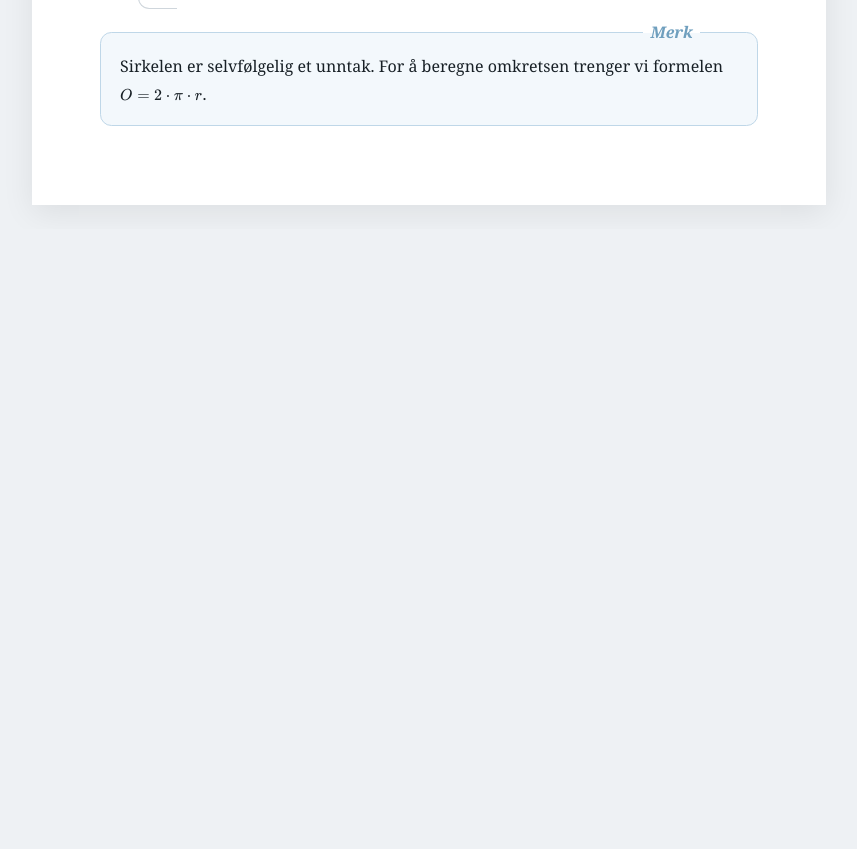
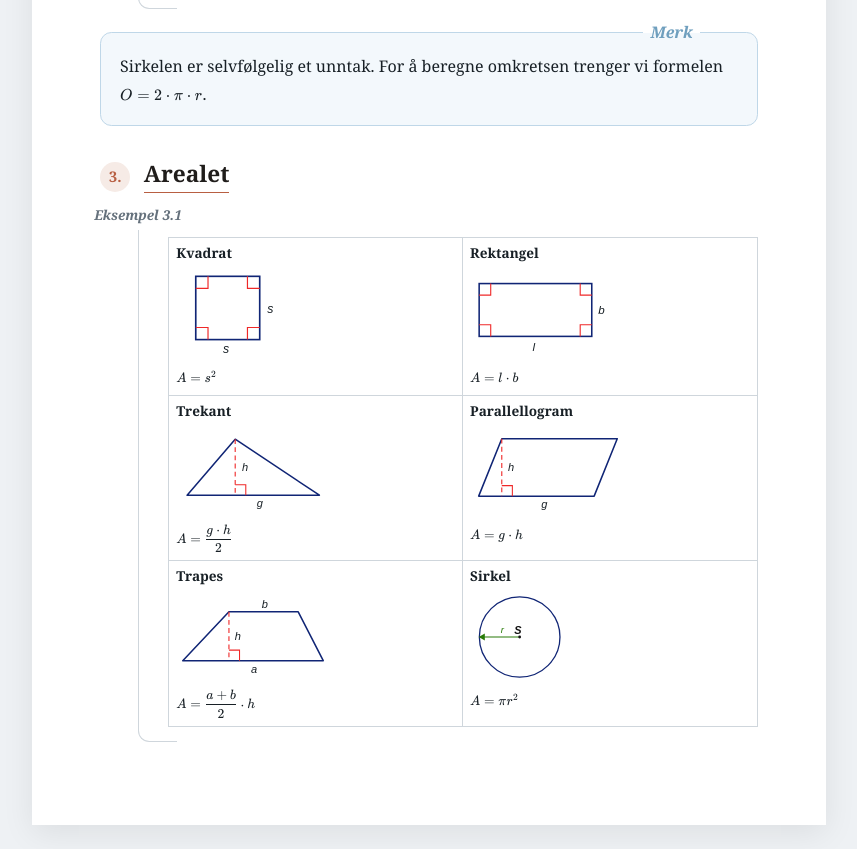
Before and after one commit to MickaelDutfoy/undervisning, a plain HTML site: page matematikk/1p-y/05-geometri/index.html in a window 1280 px wide. Shown: the part 2037-2886 px from the top of the page, without its empty margins (211-1068 px from the left). Before the commit the page ends 2266 px from the top, so only its background shows below. Drawn offline with nearby package versions, Linux system fonts and the light colour scheme.

Commit message:
Geometri: add area reference table with matching SVG figures

```diff
--- a/matematikk/1p-y/05-geometri/index.html
+++ b/matematikk/1p-y/05-geometri/index.html
@@ -173,6 +173,56 @@
           </p>
         </div>
       </section>
+
+      <section>
+        <div class="section-start">
+          <h2>
+            <span class="section-number">3.</span>
+            <u>Arealet</u>
+          </h2>
+        </div>
+
+        <div class="example" data-label="Eksempel 3.1">
+          <div role="group" aria-label="Arealformler for geometriske figurer" style="width:100%;border:1px solid #cfd6dc;background:#fff;font-size:85%;">
+            <div style="display:grid;grid-template-columns:repeat(2,minmax(0,1fr));border-bottom:1px solid #cfd6dc;">
+              <div style="min-width:0;padding:6px 7px 8px;break-inside:avoid;border-right:1px solid #cfd6dc;">
+                <p style="margin:0 0 5px;font-weight:700;line-height:1.35;">Kvadrat</p>
+                <img src="./assets/figure-3.1.svg" alt="Kvadrat med sider merket s og fire rette vinkler" style="display:block;width:40%;max-width:184px;height:92px;object-fit:contain;object-position:left center;" />
+                <p style="margin:7px 0 0;line-height:1.5;">\(A=s^2\)</p>
+              </div>
+              <div style="min-width:0;padding:6px 7px 8px;break-inside:avoid;">
+                <p style="margin:0 0 5px;font-weight:700;line-height:1.35;">Rektangel</p>
+                <img src="./assets/figure-3.2.svg" alt="Rektangel med lengde l, bredde b og fire rette vinkler" style="display:block;width:52%;max-width:184px;height:92px;object-fit:contain;object-position:left center;" />
+                <p style="margin:7px 0 0;line-height:1.5;">\(A=l\cdot b\)</p>
+              </div>
+            </div>
+            <div style="display:grid;grid-template-columns:repeat(2,minmax(0,1fr));border-bottom:1px solid #cfd6dc;">
+              <div style="min-width:0;padding:6px 7px 8px;break-inside:avoid;border-right:1px solid #cfd6dc;">
+                <p style="margin:0 0 5px;font-weight:700;line-height:1.35;">Trekant</p>
+                <img src="./assets/figure-3.3.svg" alt="Trekant med grunnlinje g og høyde h tegnet inn vinkelrett på grunnlinjen" style="display:block;width:55%;max-width:195px;height:92px;object-fit:contain;object-position:left center;" />
+                <p style="margin:7px 0 0;line-height:1.5;">\(A=\dfrac{g\cdot h}{2}\)</p>
+              </div>
+              <div style="min-width:0;padding:6px 7px 8px;break-inside:avoid;">
+                <p style="margin:0 0 5px;font-weight:700;line-height:1.35;">Parallellogram</p>
+                <img src="./assets/figure-3.4.svg" alt="Parallellogram med grunnlinje g og vinkelrett høyde h" style="display:block;width:55%;max-width:195px;height:92px;object-fit:contain;object-position:left center;" />
+                <p style="margin:7px 0 0;line-height:1.5;">\(A=g\cdot h\)</p>
+              </div>
+            </div>
+            <div style="display:grid;grid-template-columns:repeat(2,minmax(0,1fr));">
+              <div style="min-width:0;padding:6px 7px 8px;break-inside:avoid;border-right:1px solid #cfd6dc;">
+                <p style="margin:0 0 5px;font-weight:700;line-height:1.35;">Trapes</p>
+                <img src="./assets/figure-3.5.svg" alt="Trapes med parallelle sider a og b og vinkelrett høyde h" style="display:block;width:55%;max-width:195px;height:92px;object-fit:contain;object-position:left center;" />
+                <p style="margin:7px 0 0;line-height:1.5;">\(A=\dfrac{a+b}{2}\cdot h\)</p>
+              </div>
+              <div style="min-width:0;padding:6px 7px 8px;break-inside:avoid;">
+                <p style="margin:0 0 5px;font-weight:700;line-height:1.35;">Sirkel</p>
+                <img src="./assets/figure-3.6.svg" alt="Sirkel med sentrum S og radius r" style="display:block;width:40%;max-width:145px;height:92px;object-fit:contain;object-position:left center;" />
+                <p style="margin:7px 0 0;line-height:1.5;">\(A=\pi r^2\)</p>
+              </div>
+            </div>
+          </div>
+        </div>
+      </section>
     </main>
   </body>
 </html>
```
Also changed, not shown: matematikk/1p-y/05-geometri/assets/figure-3.1.svg (added), matematikk/1p-y/05-geometri/assets/figure-3.2.svg (added), matematikk/1p-y/05-geometri/assets/figure-3.3.svg (added), matematikk/1p-y/05-geometri/assets/figure-3.4.svg (added), matematikk/1p-y/05-geometri/assets/figure-3.5.svg (added), matematikk/1p-y/05-geometri/assets/figure-3.6.svg (added).
